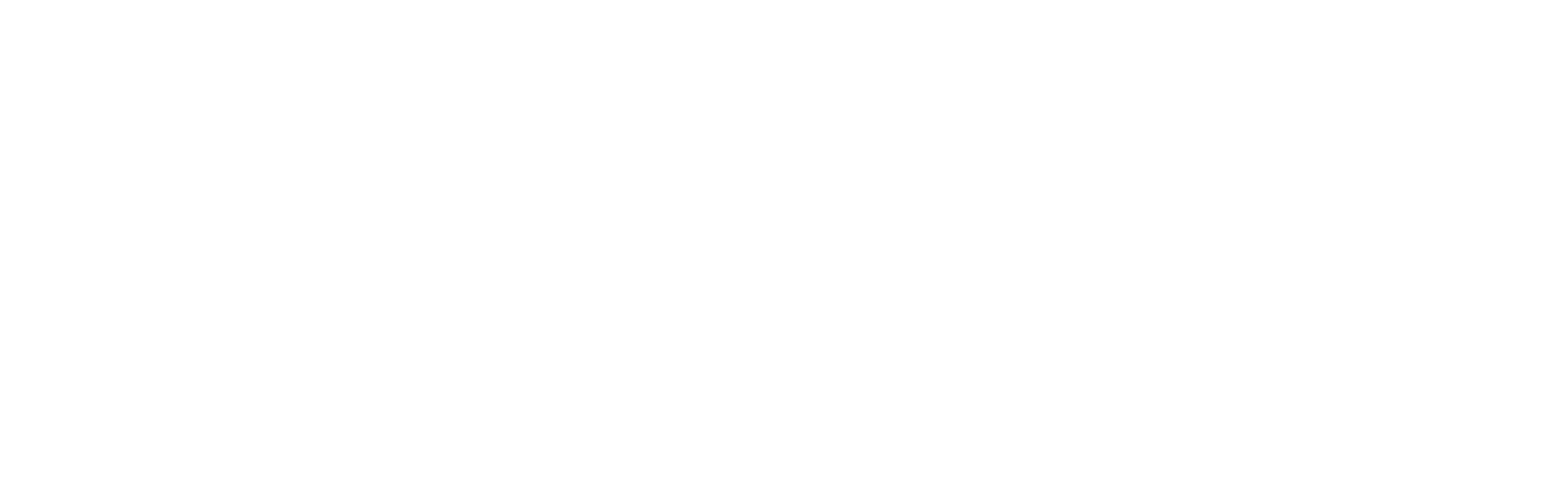
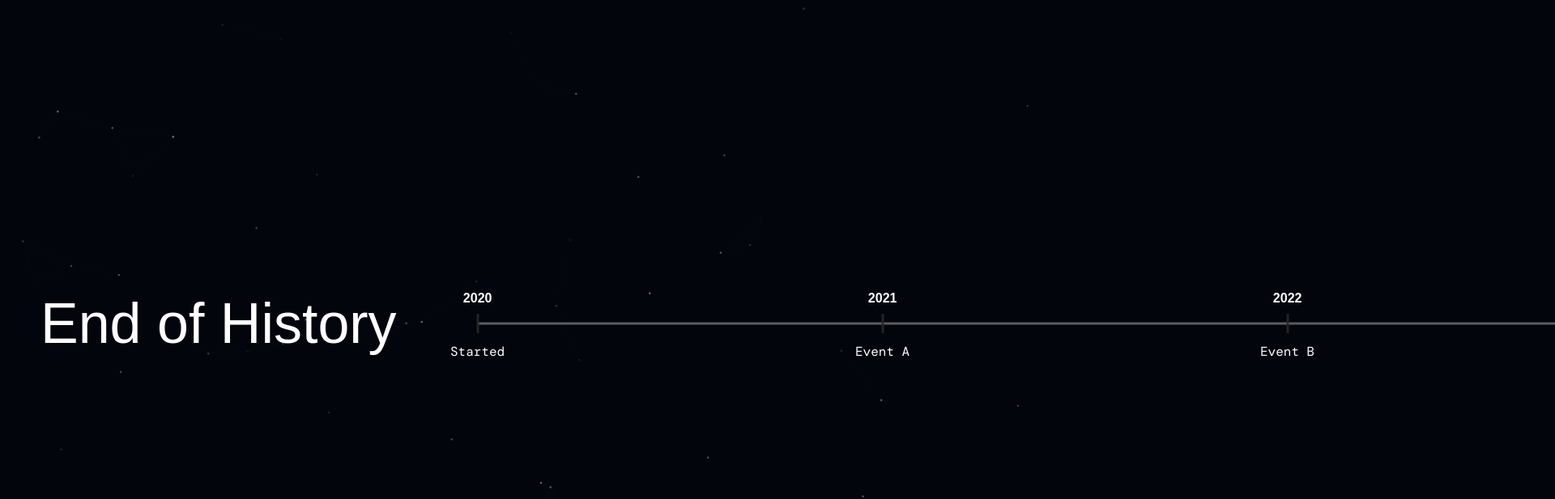
Before and after one commit to noname9ui-lang/HolyTimeline, a plain HTML site: page index.html in a window 1280 px wide. Shown: the top 617 px of the page at 81% size, 1920 px wide, since content can reach past the window. Drawn offline with nearby package versions, Linux system fonts and the light colour scheme; a web font is replaced by a local one.

Commit message:
Add animated timeline landing page
This commit introduces a dark, particle-backed landing page with a stylized horizontal timeline. It adds custom Google Fonts, a particles.js background, and tailored CSS to create the event layout, labels, and visual styling for the timeline experience.

```diff
--- a/index.html
+++ b/index.html
@@ -4,10 +4,40 @@
 
 <head>
     <link rel="stylesheet" href="style.css" type="text/css">
+    <link rel="preconnect" href="https://fonts.googleapis.com">
+    <link rel="preconnect" href="https://fonts.gstatic.com" crossorigin>
+    <link href="https://fonts.googleapis.com/css2?family=DM+Mono:ital,wght@0,300;0,400;0,500;1,300;1,400;1,500&family=MuseoModerno:ital,wght@0,100..900;1,100..900&family=Stack+Sans+Notch:wght@200..700&family=Syne:wght@400..800&display=swap" rel="stylesheet">
 </head>
 
 <body>
+    <div id="particles-js"></div>
 
+    <div class="timeline-wrapper">
+        <div class="timeline">
+            <div class="event">
+                <span class="year">2020</span>
+                <span class="label">Started</span>
+            </div>
+
+            <div class="event">
+                <span class="year">2021</span>
+                <span class="label">Event A</span>
+            </div>
+
+            <div class="event">
+                <span class="year">2022</span>
+                <span class="label">Event B</span>
+            </div>
+
+            <div class="event">
+                <span class="year">2023</span>
+                <span class="label">Event C</span>
+            </div>
+        </div>
+    </div>
+
+    <script src="https://cdn.jsdelivr.net/particles.js/2.0.0/particles.min.js"></script>
+    <script src="script.js"></script>
 </body>
 
 </html>
--- a/script.js
+++ b/script.js
@@ -0,0 +1 @@
+particlesJS("particles-js", {"particles":{"number":{"value":66,"density":{"enable":true,"value_area":1025.8919341219544}},"color":{"value":"#ffffff"},"shape":{"type":"circle","stroke":{"width":0,"color":"#000000"},"polygon":{"nb_sides":5},"image":{"src":"img/github.svg","width":100,"height":100}},"opacity":{"value":0.4,"random":true,"anim":{"enable":false,"speed":1,"opacity_min":0.1,"sync":false}},"size":{"value":1.3,"random":false,"anim":{"enable":false,"speed":40,"size_min":0.1,"sync":false}},"line_linked":{"enable":true,"distance":150,"color":"#ffffff","opacity":0.1,"width":0.3},"move":{"enable":true,"speed":2.5,"direction":"none","random":true,"straight":false,"out_mode":"out","bounce":false,"attract":{"enable":false,"rotateX":600,"rotateY":1200}}},"interactivity":{"detect_on":"canvas","events":{"onhover":{"enable":false,"mode":"repulse"},"onclick":{"enable":true,"mode":"repulse"},"resize":true},"modes":{"grab":{"distance":400,"line_linked":{"opacity":1}},"bubble":{"distance":400,"size":40,"duration":2,"opacity":8,"speed":3},"repulse":{"distance":200,"duration":0.4},"push":{"particles_nb":4},"remove":{"particles_nb":2}}},"retina_detect":true});
--- a/style.css
+++ b/style.css
@@ -0,0 +1,105 @@
+body {
+    margin: 0;
+    background: #03050d;
+    color: white;
+    overflow-y: hidden;
+    overflow-x: auto;
+}
+
+.timeline {
+    display: flex;
+    gap: 500px;
+    position: relative;
+    width: max-content;
+}
+
+.timeline-wrapper {
+    display: flex;
+    position: relative;
+    z-index: 1;
+    height: 100vh;
+    width: max-content;
+    min-width: 100vw;
+    align-items: center;
+    padding-left: 50px;
+    padding-right: 200px;
+    box-sizing: border-box;
+}
+
+.timeline-wrapper::before {
+    content: "End of History";
+    margin-right: 100px;
+    font-size: 70px;
+    font-weight: normal;
+    text-align: center;
+    font-family: "Stack Sans Notch", sans-serif;
+}
+
+/* The horizontal line */
+.timeline::before {
+    content: "";
+    position: absolute;
+    top: 50%;
+    left: 0;
+    right: 0;
+    height: 3px;
+    background: rgba(255, 255, 255, 0.35);
+    transform: translateY(-50%);
+}
+
+/* Each year */
+.event {
+    position: relative;
+    flex: 1;
+    text-align: center;
+    font-family: "DM Mono", monospace;
+    height: 100px;
+}
+
+.event::before {
+    content: "";
+    position: absolute;
+    top: 50%;
+    left: 50%;
+    width: 3px;
+    height: 24px;
+    background: #292929;
+    opacity: 0.9;
+    transform: translate(-50%, -50%);
+}
+
+.year {
+    position: absolute;
+    top: 10px;
+    left: 50%;
+    transform: translateX(-50%);
+    font-family: "MuseoModerno", sans-serif;
+    font-weight: bold;
+}
+
+.label {
+    position: absolute;
+    bottom: 5px;
+    left: 50%;
+    transform: translateX(-50%);
+    white-space: nowrap;
+}
+
+#particles-js {
+    position: absolute;
+    inset: 0;
+    width: 100%;
+    height: 100%;
+    background: #03050d;
+    z-index: 0;
+    pointer-events: none;
+}
+
+#particles-js canvas {
+    display: block;
+}
+
+.count-particles,
+#stats {
+    display: none;
+}
```
